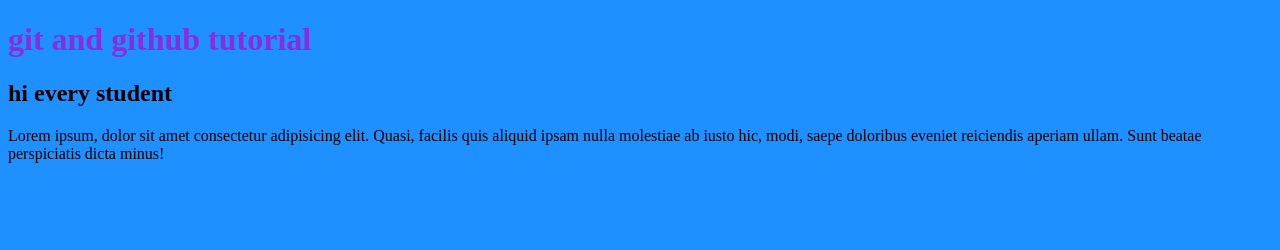
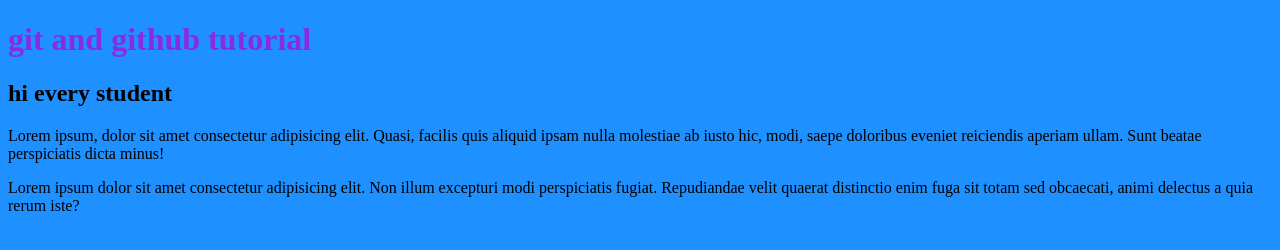
Before and after one commit to shambelkibr/Basic-git-concept, a plain HTML site: page index.html in a window 1280 px wide. Drawn offline with Linux system fonts and the light colour scheme.

Commit message:
recommited idex

```diff
--- a/index.html
+++ b/index.html
@@ -12,5 +12,10 @@
       quis aliquid ipsam nulla molestiae ab iusto hic, modi, saepe doloribus
       eveniet reiciendis aperiam ullam. Sunt beatae perspiciatis dicta minus!
     </p>
+    <p>
+      Lorem ipsum dolor sit amet consectetur adipisicing elit. Non illum
+      excepturi modi perspiciatis fugiat. Repudiandae velit quaerat distinctio
+      enim fuga sit totam sed obcaecati, animi delectus a quia rerum iste?
+    </p>
   </body>
 </html>
```
